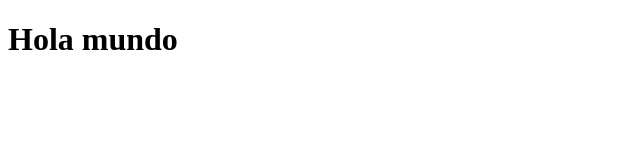
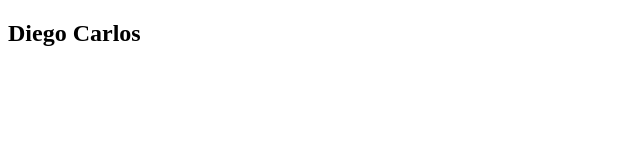
Before and after one commit to diegosruiz18/prueba, a plain HTML site: page index.html in a window 1280 px wide. Shown: the whole page, without its empty margins (0-640 px from the left). Drawn offline with Linux system fonts and the light colour scheme.

Commit message:
Agregando container y h2 a index.html

```diff
--- a/index.html
+++ b/index.html
@@ -3,9 +3,11 @@
 <head>
     <meta charset="UTF-8">
     <meta name="viewport" content="width=device-width, initial-scale=1.0">
-    <title>Git</title>
+    <title>Git y Github</title>
 </head>
 <body>
-    <h1>Hola mundo</h1>
+    <div class="container">
+        <h2>Diego Carlos</h2>
+    </div>
 </body>
 </html>
```
